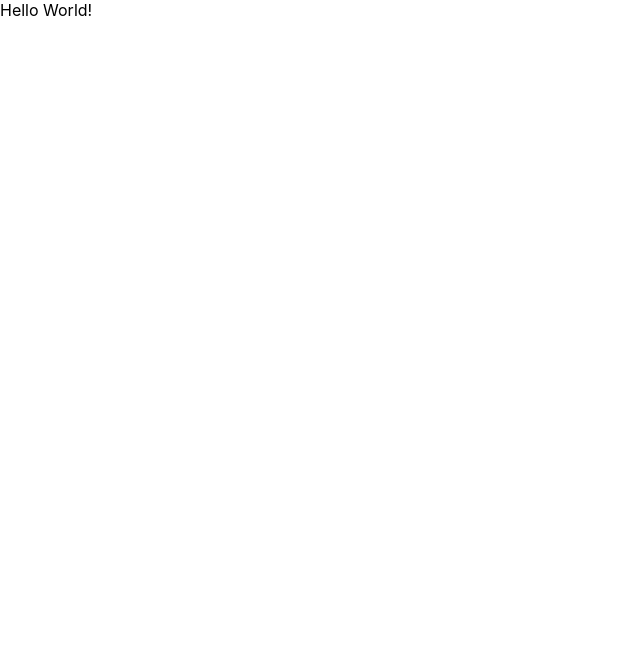
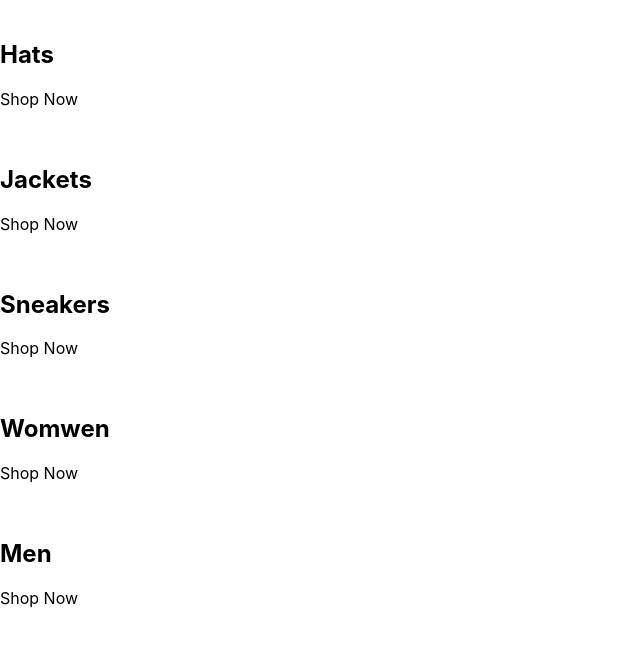
Before and after one commit to CamiloPinzon/crwn-clothing, a React (Create React App) app: page / in a window 1280 px wide. Shown: the top 646 px of the page, without its empty margins (0-640 px from the left). Built offline with nearby package versions, Linux system fonts and the light colour scheme.

Commit message:
Scaffolding capstone project

```diff
--- a/src/App.js
+++ b/src/App.js
@@ -1,7 +1,45 @@
 const  App = () => {
   return (
-    <div>
-      Hello World!
+    <div className="categories-container">
+      <div className="category-container">
+        <img src="" alt="" />
+        <div className="category-body-container">
+          <h2>Hats</h2>
+          <p>Shop Now</p>
+        </div>
+      </div>
+
+      <div className="category-container">
+        <img src="" alt="" />
+        <div className="category-body-container">
+          <h2>Jackets</h2>
+          <p>Shop Now</p>
+        </div>
+      </div>
+
+      <div className="category-container">
+        <img src="" alt="" />
+        <div className="category-body-container">
+          <h2>Sneakers</h2>
+          <p>Shop Now</p>
+        </div>
+      </div>
+
+      <div className="category-container">
+        <img src="" alt="" />
+        <div className="category-body-container">
+          <h2>Womwen</h2>
+          <p>Shop Now</p>
+        </div>
+      </div>
+
+      <div className="category-container">
+        <img src="" alt="" />
+        <div className="category-body-container">
+          <h2>Men</h2>
+          <p>Shop Now</p>
+        </div>
+      </div>
     </div>
   );
 }
```
